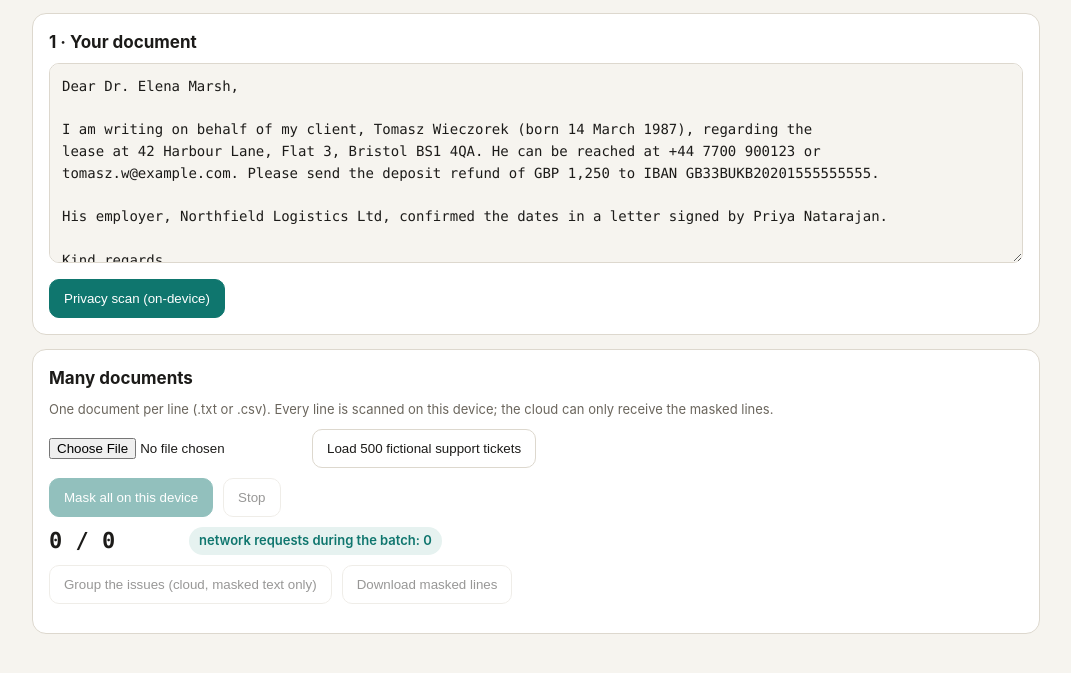
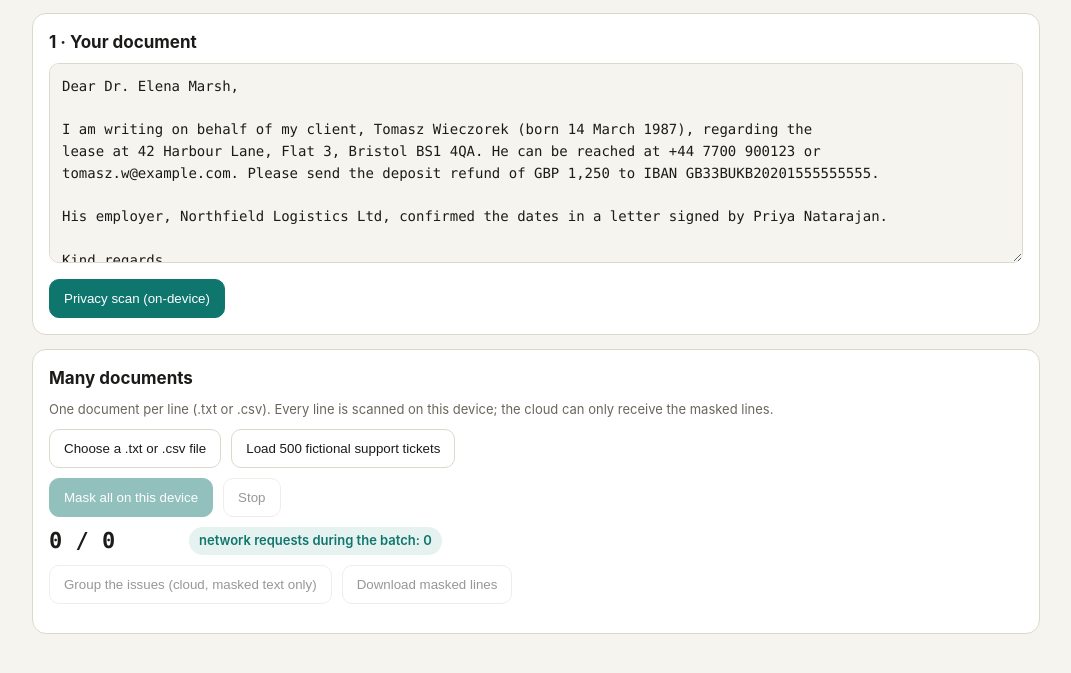
Before and after one commit to ahmetilhanli/redact-and-ask, a website with bundled scripts: page app/index.html in a window 1280 px wide. Shown: the part 145-818 px from the top of the page, without its empty margins (104-1175 px from the left). Built offline with nearby package versions, Linux system fonts and the light colour scheme.

Commit message:
Many documents: an English file button instead of the browser's own control
The browser labels its file control in the browser's language (on the
16 Nov recording it read 'Dosya Seç / Dosya seçilmedi'). The input is now
hidden and an English button opens it. Checked on 127.0.0.1: the button
calls the hidden input; npm test 11/11.

Co-Authored-By: Claude Opus 5.5 <noreply@anthropic.com>

```diff
--- a/app/app.js
+++ b/app/app.js
@@ -117,6 +117,8 @@ function loadDocs(docs, label) {
 }
 
 $('batchSample').addEventListener('click', () => loadDocs(sampleTickets(500), ' (fictional, generated in this browser)'));
+// The browser's own file control is labelled in the browser's language; this button keeps the page in English.
+$('batchPick').addEventListener('click', () => $('batchFile').click());
 $('batchFile').addEventListener('change', async (e) => {
   const f = e.target.files[0];
   if (f) loadDocs(parseDocs(await f.text()), ` from ${f.name}`);
--- a/app/index.html
+++ b/app/index.html
@@ -71,7 +71,7 @@
   <section id="batchCard">
     <h2>Many documents</h2>
     <p class="muted" style="margin:0">One document per line (.txt or .csv). Every line is scanned on this device; the cloud can only receive the masked lines.</p>
-    <div class="row"><input id="batchFile" type="file" accept=".txt,.csv,text/plain,text/csv" aria-label="Load documents"><button id="batchSample">Load 500 fictional support tickets</button></div>
+    <div class="row"><input id="batchFile" class="hidden" type="file" accept=".txt,.csv,text/plain,text/csv" aria-label="Load documents"><button id="batchPick" type="button">Choose a .txt or .csv file</button><button id="batchSample">Load 500 fictional support tickets</button></div>
     <div class="row"><button id="batchRun" class="primary" disabled>Mask all on this device</button><button id="batchStop" disabled>Stop</button><span id="batchInfo" class="muted"></span></div>
     <p id="batchFast" class="muted" style="margin:10px 0 0"></p>
     <div class="row"><span id="batchCount" class="count">0 / 0</span><span id="batchNet" class="badge">network requests during the batch: 0</span></div>
```
